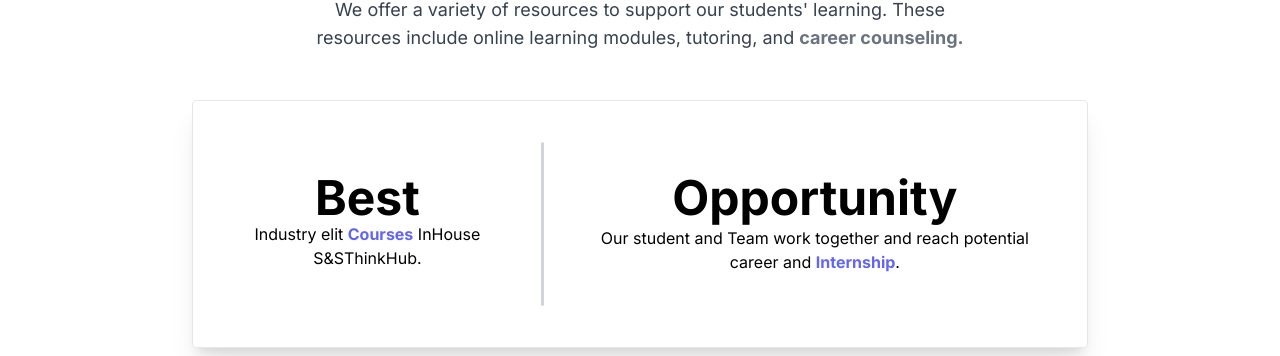
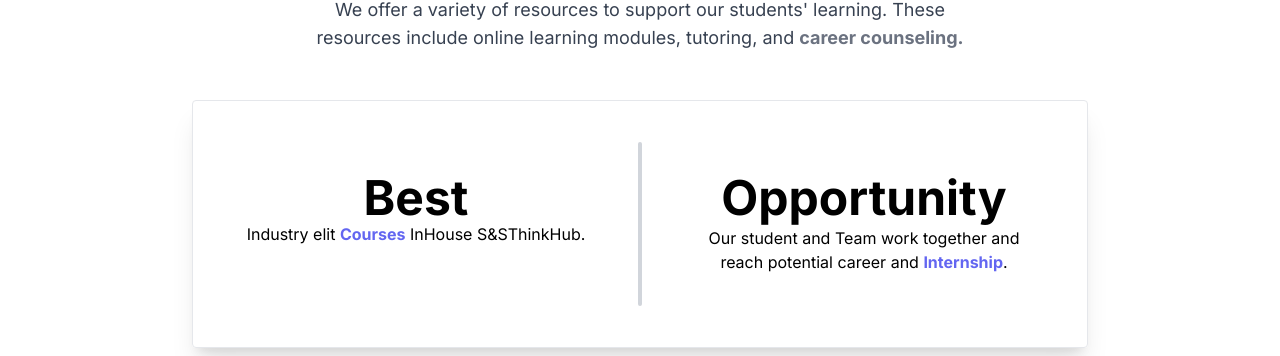
Before and after one commit to abhijeetrayy/snsthinkhub, a Next.js app: page / in a window 1280 px wide. Shown: the part 894-1250 px from the top of the page. Built offline with nearby package versions, Linux system fonts and the light colour scheme; no server answers.

Commit message:
feature equal space fixed

```diff
--- a/src/components/features.jsx
+++ b/src/components/features.jsx
@@ -37,8 +37,8 @@ const Statistic = () => {
         </h2>
         <p className="text-base text-gray-700 md:text-lg">
           We offer a variety of resources to support our students' learning.
-                    These resources include online learning modules, tutoring, and <span className="text-gray-500 font-bold">career
-                        counseling.</span>
+          These resources include online learning modules, tutoring, and{" "}
+          <span className="text-gray-500 font-bold">career counseling.</span>
         </p>
       </div>
       <div className="relative w-full p-px mx-auto mb-4 overflow-hidden transition-shadow duration-300 border shadow-xl rounded lg:mb-8 lg:max-w-4xl group hover:shadow-2xl">
@@ -47,7 +47,7 @@ const Statistic = () => {
         <div className="absolute top-0 left-0 w-full h-1 duration-300 origin-right transform scale-x-0 bg-deep-purple-accent-400 group-hover:scale-x-100" />
         <div className="absolute bottom-0 right-0 w-1 h-full duration-300 origin-top transform scale-y-0 bg-deep-purple-accent-400 group-hover:scale-y-100" />
         <div className="relative flex flex-col items-center h-full py-10 duration-300 bg-white rounded-sm transition-color sm:items-stretch sm:flex-row">
-                    <div className="px-12 py-8 text-center">
+          <div className="flex-1 px-12 py-8 text-center">
             <h6 className="text-4xl font-bold text-deep-purple-accent-400 sm:text-5xl">
               Best
             </h6>
@@ -57,8 +57,8 @@ const Statistic = () => {
               S&SThinkHub.
             </p>
           </div>
-                    <div className="w-56 h-1 transition duration-300 transform bg-gray-300 rounded-full group-hover:bg-deep-purple-accent-400 group-hover:scale-110 sm:h-auto sm:w-1" />
-                    <div className="px-12 py-8 text-center">
+          <div className="w-56 h-1 transition duration-300 transform bg-gray-300 rounded-full group-hover:bg-purple-400 group-hover:scale-110 sm:h-auto sm:w-1" />
+          <div className="flex-1 px-12 py-8 text-center">
             <h6 className="text-4xl font-bold text-deep-purple-accent-400 sm:text-5xl mb-1">
               Opportunity
             </h6>
```
Also changed, not shown: 1 other file (tests, documents, lock files or other folders). Lines whose indentation alone changed are shown as unchanged.
